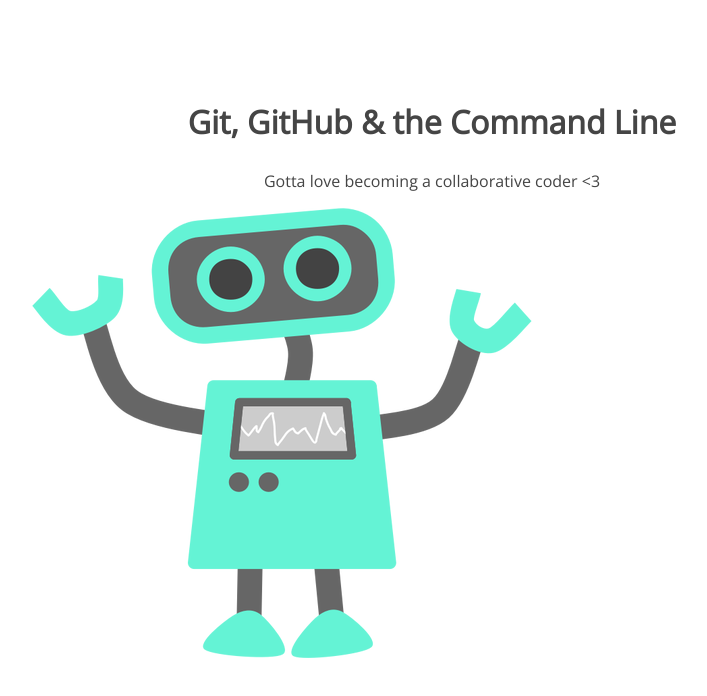
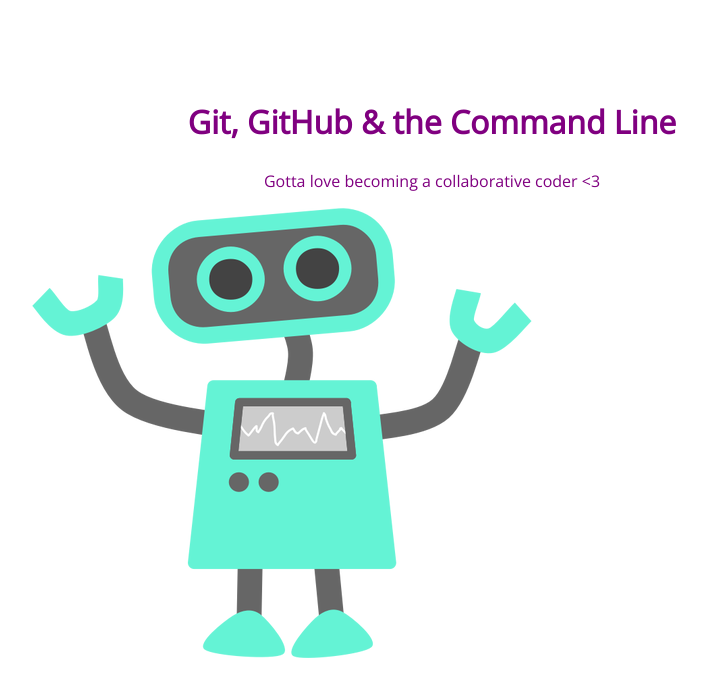
Before and after one commit to mtoththompson/105_project, a plain HTML site: page index.html in a window 1280 px wide. Shown: the whole page, without its empty margins (208-915 px from the left). Drawn offline with nearby package versions, Linux system fonts and the light colour scheme.

Commit message:
Header 1 Color Change

```diff
--- a/css/style.css
+++ b/css/style.css
@@ -5,7 +5,7 @@ section {
 section h1,
 section p {
 	text-align: center;
-	color: #454545;
+	color: #800080;
 }
 section h1 {
 	font: 32px 'Open Sans';
```
